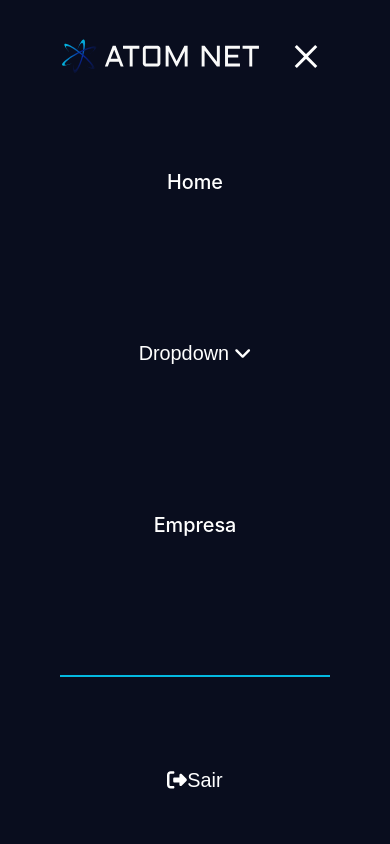
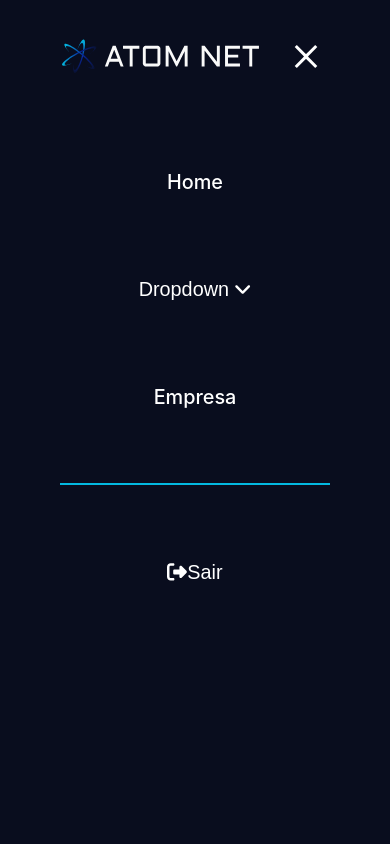
Before and after one commit to Bee-Pirez/AtomNet, a React (Vite) app: page /InsideHome in a window 390 px wide. Both pictures are taken after a click on the button 306 px from the left and 56 px from the top of the page. Shown: the top 844 px of the page. Built offline with nearby package versions, Linux system fonts and the light colour scheme.

Commit message:
ajustes header

```diff
--- a/src/components/InsideHeader/index.jsx
+++ b/src/components/InsideHeader/index.jsx
@@ -70,8 +70,8 @@ function InsideHeader({ children }) {
                     <ContainerMobile isOpen={isOpen}>
                         <LinkList>
                             <Link to="/InsideHome">Home</Link>
-                            <LinkDropdown items={[{ label: 'Anexo A', link: '/dropdown-link1' }, { label: 'Requisitos', link: '/dropdown-link2' }]} firstLinkLabel="Dropdown" />
-                            <Link to="/link2">Empresa</Link>
+                            <LinkDropdown items={[{ label: 'Anexo A', link: '/Questionario1' }, { label: 'Requisitos', link: '/Questionario2' }]} firstLinkLabel="Dropdown" />
+                            <Link>Empresa</Link>
                         </LinkList>
                         <div className='exitButton'><button className='exitButtonBtn'>
                             <FontAwesomeIcon icon={faSignOutAlt} />
--- a/src/components/InsideHeader/styled.js
+++ b/src/components/InsideHeader/styled.js
@@ -97,8 +97,7 @@ export const ContainerMobile = styled.div`
   flex-direction: column;
   align-items: center;
   justify-content: center;
-  justify-content: space-between;
-  gap: 5rem;
+  gap: 4rem;
 
   ${LinkList} {
     width: 100%;
@@ -107,8 +106,8 @@ export const ContainerMobile = styled.div`
     flex-direction: column;
     align-items: center;
     justify-content: center;
-    gap: 8rem;
-    padding: 5rem 0 8rem 0;
+    gap: 4rem;
+    padding: 5rem 0 4rem 0;
     border-bottom: 2px solid ${theme.lightBlue};
 
     >a {
```
